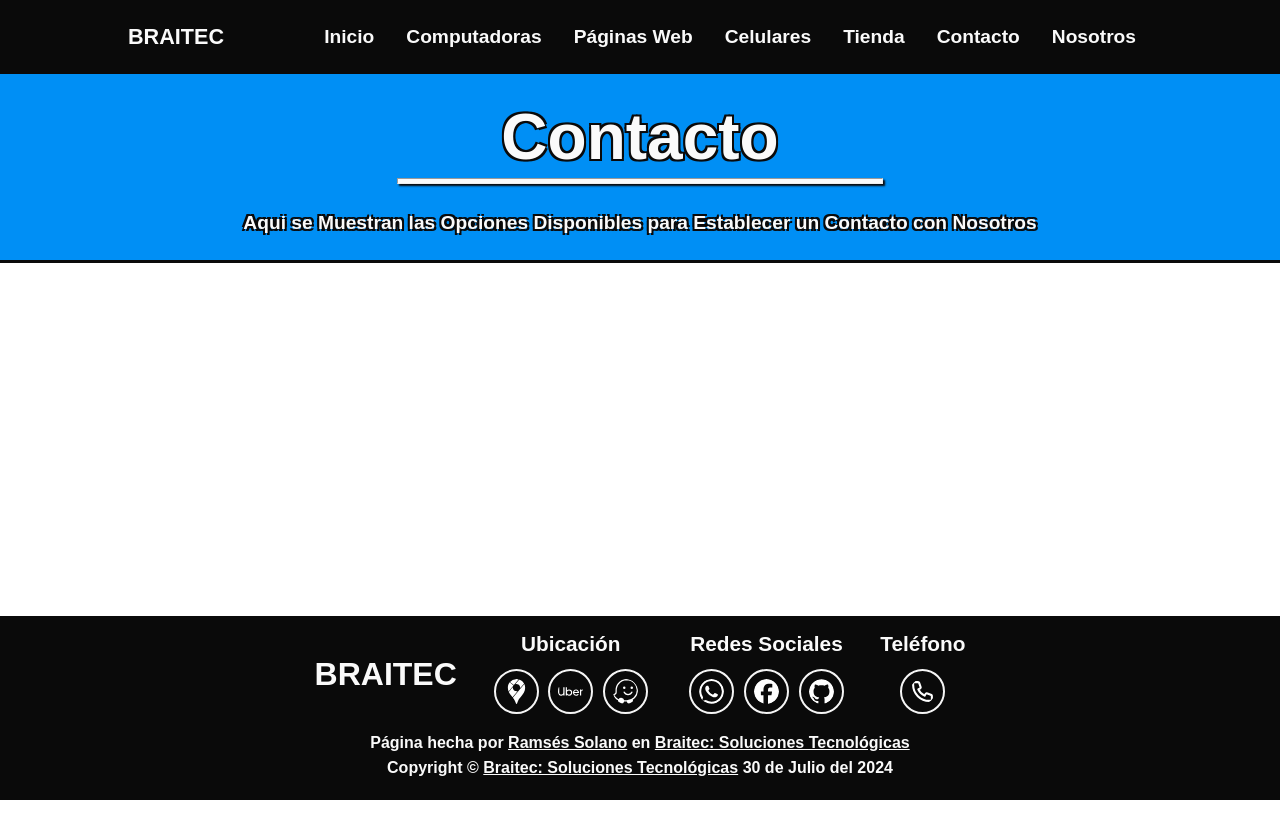
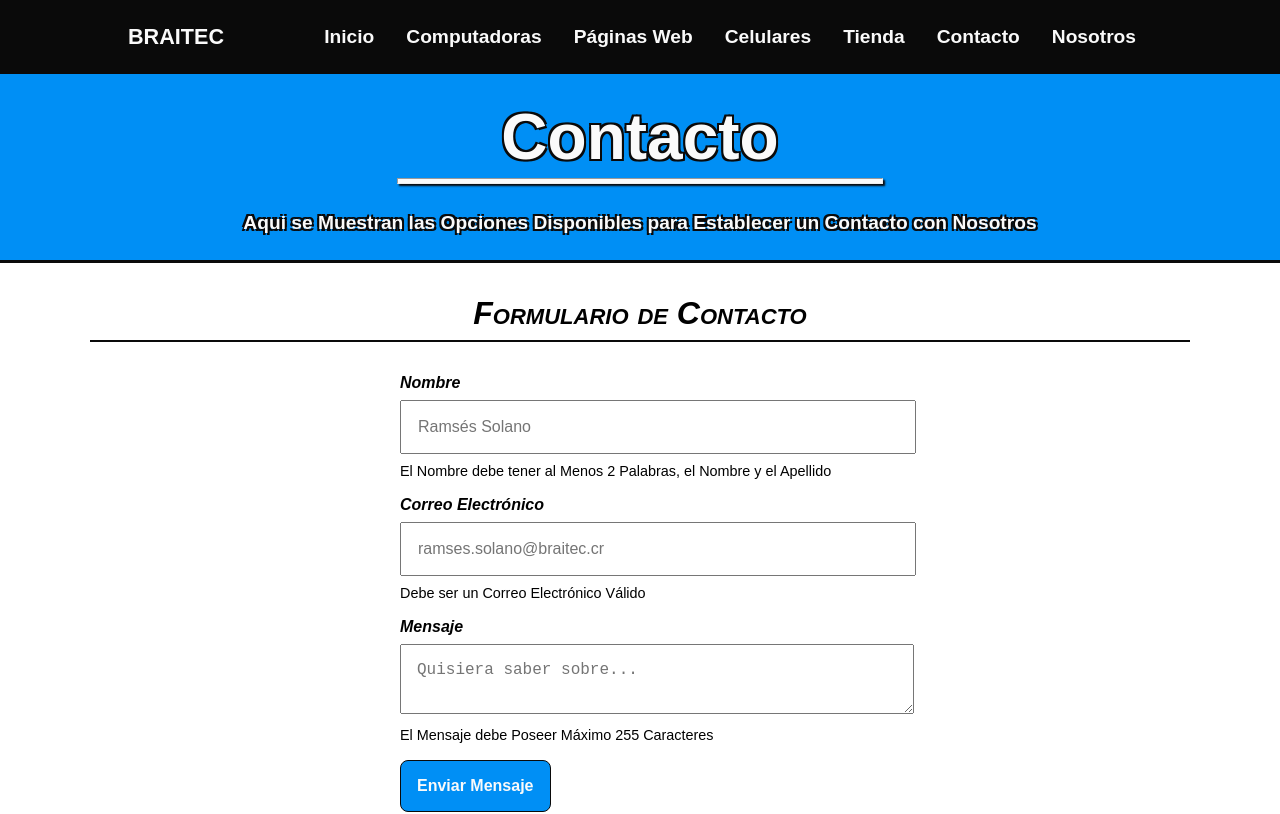
Before and after one commit to sh4dow18/braitec, a Next.js app: page /contact in a window 1280 px wide. Shown: the top 814 px of the page. Built offline with nearby package versions, Linux system fonts and the light colour scheme.

Commit message:
add: contact form
Add Contact Form with Name, E-Mail and Message Inputs

```diff
--- a/src/app/contact/page.tsx
+++ b/src/app/contact/page.tsx
@@ -1,3 +1,5 @@
+// Contact Page Stylesheets
+import "@/stylesheets/pages/contact.css";
 // Contact Page Requirements
 import { Metadata } from "next";
 import { TitleSection } from "@/components";
@@ -17,6 +19,43 @@ function Contact() {
         title="Contacto"
         subtitle="Aqui se Muestran las Opciones Disponibles para Establecer un Contacto con Nosotros"
       />
+      <section>
+        <h2>Formulario de Contacto</h2>
+        <form className="contact-form-container">
+          <section>
+            <label htmlFor="name">Nombre</label>
+            <input
+              id="name"
+              type="text"
+              name="name"
+              placeholder="Ramsés Solano"
+            />
+            <small>
+              El Nombre debe tener al Menos 2 Palabras, el Nombre y el Apellido
+            </small>
+          </section>
+          <section>
+            <label htmlFor="email">Correo Electrónico</label>
+            <input
+              id="email"
+              type="email"
+              name="email"
+              placeholder="ramses.solano@braitec.cr"
+            />
+            <small>Debe ser un Correo Electrónico Válido</small>
+          </section>
+          <section>
+            <label htmlFor="message">Mensaje</label>
+            <textarea
+              id="message"
+              name="message"
+              placeholder="Quisiera saber sobre..."
+            />
+            <small>El Mensaje debe Poseer Máximo 255 Caracteres</small>
+          </section>
+          <input type="submit" value="Enviar Mensaje" />
+        </form>
+      </section>
     </>
   );
 }
--- /dev/null
+++ b/src/stylesheets/pages/contact.css
@@ -0,0 +1,64 @@
+/* Main Tags Styles */
+/* Sorted Alphabetically */
+
+/* Second Grade */
+
+section h2 {
+  /* Spacers */
+  margin: 2rem 7% 1rem;
+  /* Texts */
+  text-align: center;
+}
+
+/* Main Tags Styles */
+/* Sorted Alphabetically */
+
+/* First Grade */
+
+.contact-form-container {
+  /* Display */
+  width: 30rem;
+  /* Spacers */
+  margin: 2rem auto;
+}
+.contact-form-container section {
+  /* Spacers */
+  margin-block: 1rem;
+}
+.contact-form-container section * {
+  /* Display */
+  width: 100%;
+  /* Spacers */
+  margin-block: 0.5rem;
+}
+.contact-form-container section label {
+  /* Texts */
+  font-weight: bold;
+  font-style: italic;
+  font-size: 1rem;
+}
+.contact-form-container section :is(input, textarea) {
+  /* Spacers */
+  padding: 1rem;
+  /* Texts */
+  font-size: 1rem;
+}
+.contact-form-container section small {
+  /* Texts */
+  font-size: 0.9rem;
+}
+.contact-form-container input[type="submit"] {
+  /* Display */
+  border-radius: 0.5rem;
+  user-select: none;
+  cursor: pointer;
+  /* Spacers */
+  padding: 1rem;
+  /* Texts */
+  font-size: 1rem;
+  font-weight: bold;
+  /* Colors */
+  background-color: var(--blue);
+  border: 1px solid var(--black);
+  color: var(--white);
+}
```
